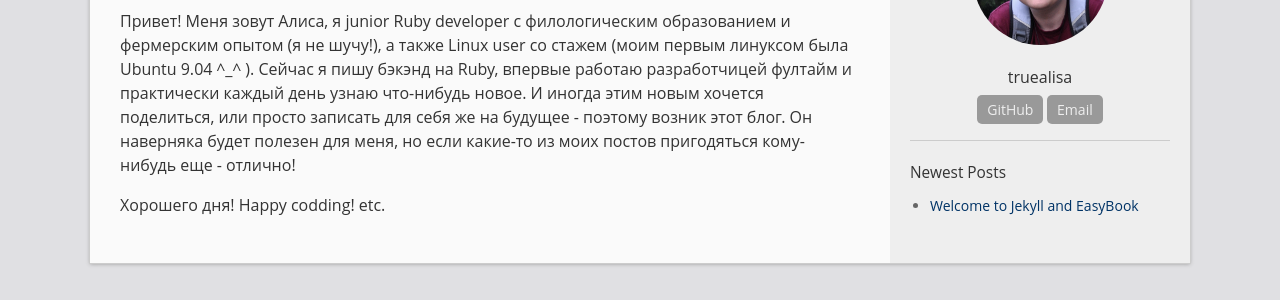
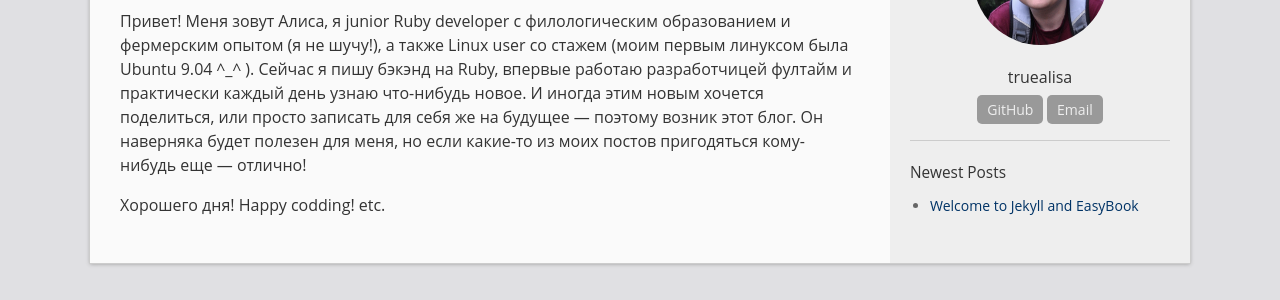
Before and after one commit to truealisa/truealisa.github.io, a Jekyll site: the page built from _pages/about.md, in a window 1280 px wide. Shown: the part 312-612 px from the top of the page. Built offline with Jekyll 4.4.1, drawn with Linux system fonts in a browser that asks for light colours.

Commit message:
Fix punctuation

```diff
--- a/_pages/about.md
+++ b/_pages/about.md
@@ -4,6 +4,6 @@
 permalink: /about/
 ---
 
-Привет! Меня зовут Алиса, я junior Ruby developer с филологическим образованием и фермерским опытом (я не шучу!), а также Linux user со стажем (моим первым линуксом была Ubuntu 9.04 ^_^ ). Сейчас я пишу бэкэнд на Ruby, впервые работаю разработчицей фултайм и практически каждый день узнаю что-нибудь новое. И иногда этим новым хочется поделиться, или просто записать для себя же на будущее - поэтому возник этот блог. Он наверняка будет полезен для меня, но если какие-то из моих постов пригодяться кому-нибудь еще - отлично!
+Привет! Меня зовут Алиса, я junior Ruby developer с филологическим образованием и фермерским опытом (я не шучу!), а также Linux user со стажем (моим первым линуксом была Ubuntu 9.04 ^_^ ). Сейчас я пишу бэкэнд на Ruby, впервые работаю разработчицей фултайм и практически каждый день узнаю что-нибудь новое. И иногда этим новым хочется поделиться, или просто записать для себя же на будущее — поэтому возник этот блог. Он наверняка будет полезен для меня, но если какие-то из моих постов пригодяться кому-нибудь еще — отлично!
 
 Хорошего дня! Happy codding! etc.
```
